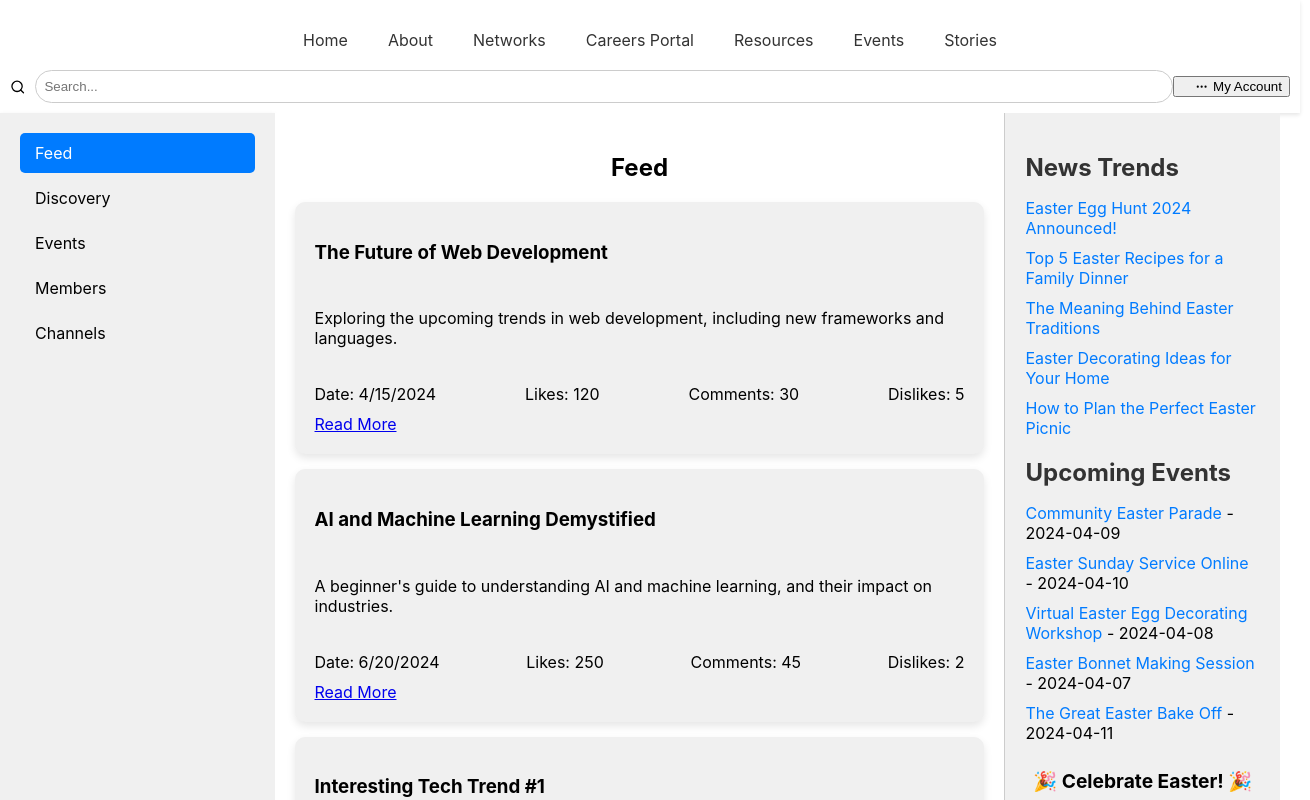
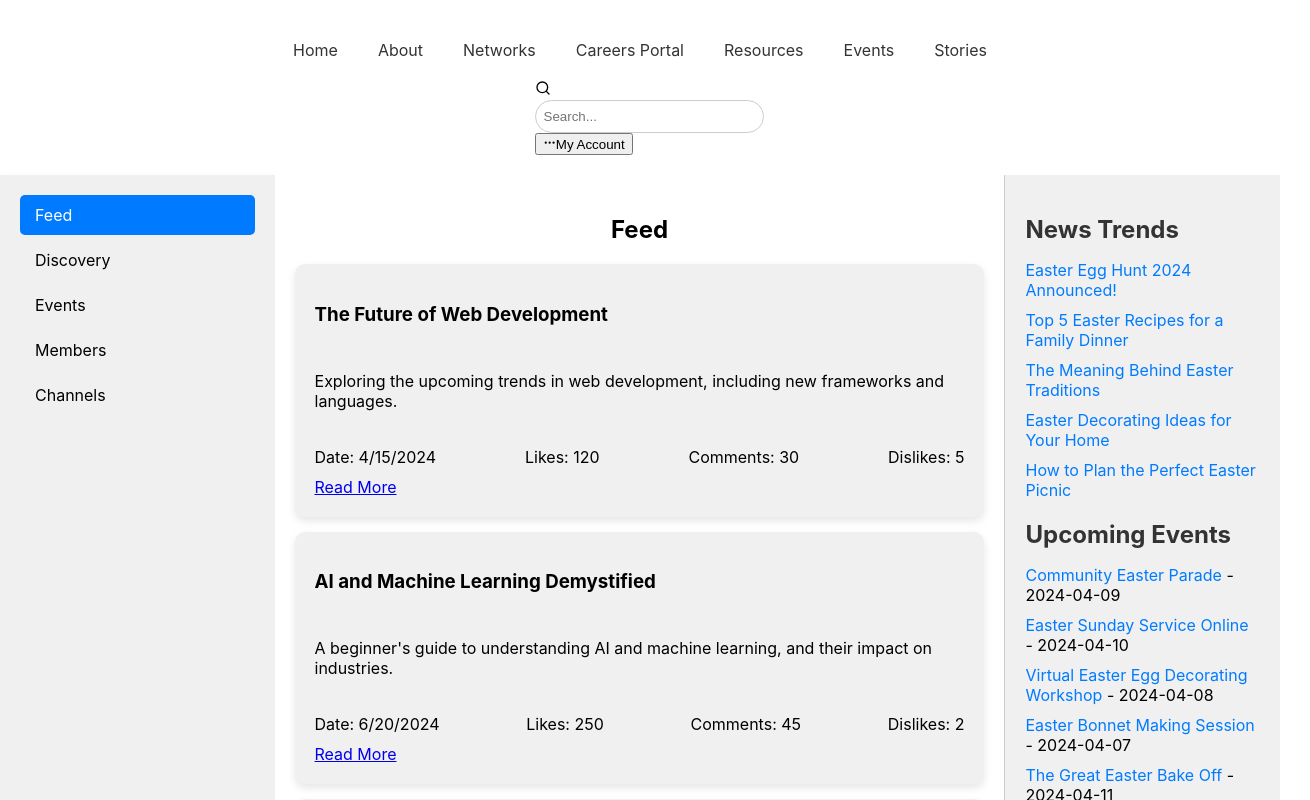
Before and after one commit to Joshua-Coded/ALU-Social-Network, a React (Create React App) app in the folder frontend/: page /dashboard in a window 1280 px wide. Shown: the top 800 px of the page, 1310 px wide, since content can reach past the window. Built offline with nearby package versions, Linux system fonts and the light colour scheme.

Commit message:
continue tomorrow

```diff
--- a/frontend/src/App.css
+++ b/frontend/src/App.css
@@ -1,39 +1,238 @@
-.App {
+/*
+.hamburger-icon {
+  align-self: flex-start;
+  cursor: pointer;
+  display: none;
+  margin-bottom: 10px;
+} */
+
+.links-container {
+  display: flex;
+  justify-content: center;
+  align-items: center;
+  width: 100%;
+  gap: 20px;
+  flex-wrap: wrap;
+}
+
+.links-container a {
+  text-decoration: none;
+  color: #333;
+  padding: 10px;
+  transition: color 0.3s ease;
+}
+
+.links-container a:hover {
+  color: #007bff;
+}
+
+.search-account-area {
+  display: flex;
+  justify-content: space-between;
+  align-items: center;
+  width: 100%;
+  padding: 0 20px;
+  /* Add padding on the sides for some spacing */
+}
+
+.search-area {
+  display: flex;
+  flex-grow: 1;
+  /* Allow the search area to take up available space */
+  align-items: center;
+  gap: 10px;
+  /* Space between search icon and input */
+}
+
+.search-input {
+  flex-grow: 1;
+  /* Ensure the input takes up available space within the search area */
+  padding: 8px;
+  border: 1px solid #ccc;
+  border-radius: 20px;
+  outline: none;
+}
+
+.account-area {
+  display: flex;
+  align-items: center;
+  gap: 5px;
+  /* Space between the "My Account" text and the horizontal dots icon */
+  padding-left: 20px;
+  /* Adds some space between search area and account area */
+}
+
+.account-area {
+  cursor: pointer;
+  display: flex;
+  align-items: center;
+  gap: 5px;
+}
+
+.account-modal {
+  position: fixed;
+  top: 50%;
+  left: 50%;
+  transform: translate(-50%, -50%);
+  width: 90%;
+  max-width: 400px;
+  background-color: #fff;
+  border-radius: 8px;
+  box-shadow: 0 4px 6px rgba(0, 0, 0, 0.2);
+  padding: 20px;
+  z-index: 1050;
+  /* High z-index to ensure modal is above everything */
+}
+
+.account-modal ul {
+  list-style: none;
+  padding: 0;
+  margin: 0;
+}
+
+.account-modal ul li {
+  padding: 10px;
+  border-bottom: 1px solid #eee;
   text-align: center;
 }
 
-.App-logo {
-  height: 40vmin;
-  pointer-events: none;
+.account-modal ul li:last-child {
+  border-bottom: none;
 }
 
-@media (prefers-reduced-motion: no-preference) {
-  .App-logo {
-    animation: App-logo-spin infinite 20s linear;
+.account-modal ul li:hover {
+  background-color: #f0f0f0;
+}
+
+@media (max-width: 768px) {
+  .hamburger-icon {
+    display: block;
+    /* Ensure visibility on mobile */
+  }
+
+  /* If you decide the search-account-area should always be visible on mobile: */
+  .search-account-area {
+    display: flex;
+    /* Always visible, unlike the links */
+    /* Consider adjusting padding or layout specifics for smaller screens */
+  }
+
+  .links-container,
+  .search-account-area.active {
+    display: flex;
+    flex-direction: column;
+    align-items: center;
   }
 }
 
-.App-header {
-  background-color: #282c34;
-  min-height: 100vh;
+/* Navigation.css */
+
+/* Always visible on desktop */
+.links-container {
+  display: flex;
+  justify-content: center;
+  align-items: center;
+  gap: 20px;
+  /* Adjust as needed */
+  flex-wrap: wrap;
+  padding: 10px 0;
+}
+
+/* Specific styles for mobile view */
+@media (max-width: 768px) {
+  .hamburger-icon {
+    display: block;
+    /* Show the icon on smaller screens */
+  }
+
+  .links-container {
+    display: none;
+    /* Initially hidden in mobile view */
+    flex-direction: column;
+    /* Stack links vertically */
+    width: 100%;
+    /* Use the full width */
+    /* Any additional styling for mobile */
+  }
+
+  .links-container.active {
+    display: flex;
+    /* Show when hamburger is clicked */
+  }
+}
+
+.navigation-container {
   display: flex;
   flex-direction: column;
   align-items: center;
-  justify-content: center;
-  font-size: calc(10px + 2vmin);
-  color: white;
+  background-color: #ffffff;
+  padding: 10px;
+  box-shadow: 0 2px 4px rgba(0, 0, 0, 0.1);
+  width: 100%;
 }
 
-.App-link {
-  color: #61dafb;
+.header-container {
+  display: flex;
+  justify-content: space-between;
+  align-items: center;
+  width: 100%;
+  max-width: 1200px;
+  /* Adjust based on your design preference */
+  margin: 0 auto;
 }
 
-@keyframes App-logo-spin {
-  from {
-    transform: rotate(0deg);
+.logo {
+  height: 50px;
+  /* Adjust based on your logo's size */
+}
+
+.search-bar {
+  display: flex;
+  align-items: center;
+  gap: 10px;
+  flex-grow: 1;
+  /* Allows the search bar to take up available space */
+}
+
+.search-icon {
+  cursor: pointer;
+}
+
+.search-input {
+  width: 100%;
+  /* Allows the input to fill the space in the search bar */
+  padding: 8px;
+  border: 1px solid #ccc;
+  border-radius: 20px;
+  outline: none;
+}
+
+.hamburger-icon {
+  display: none;
+  /* Initially hidden for desktop view */
+  cursor: pointer;
+}
+
+@media (max-width: 768px) {
+  .hamburger-icon {
+    display: block;
+    /* Show the icon on smaller screens */
   }
 
-  to {
-    transform: rotate(360deg);
+  /* Adjust the search bar's visibility or appearance as needed for mobile */
+  .search-bar {
+    /* Optional: Adjust the size or hide on very small screens */
+  }
+
+  .links-container,
+  .links-container.active {
+    display: none;
+    /* Adjust if you want to show or hide links differently on mobile */
+  }
+
+  .links-container.active {
+    display: flex;
+    flex-direction: column;
+    align-items: center;
   }
 }
--- a/frontend/src/components/Navigation.css
+++ b/frontend/src/components/Navigation.css
@@ -17,14 +17,6 @@
     margin-bottom: 10px;
 }
 
-.links-container {
-    display: flex;
-    justify-content: center;
-    align-items: center;
-    width: 100%;
-    gap: 20px;
-    flex-wrap: wrap;
-}
 
 .links-container a {
     text-decoration: none;
@@ -37,48 +29,38 @@
     color: #007bff;
 }
 
+/*
 .search-account-area {
     display: flex;
     justify-content: space-between;
     align-items: center;
     width: 100%;
     padding: 0 20px;
-    /* Add padding on the sides for some spacing */
-}
+} */
 
-.search-area {
+/* .search-area {
     display: flex;
     flex-grow: 1;
-    /* Allow the search area to take up available space */
+
     align-items: center;
     gap: 10px;
-    /* Space between search icon and input */
-}
 
-.search-input {
+} */
+
+/* .search-input {
     flex-grow: 1;
-    /* Ensure the input takes up available space within the search area */
     padding: 8px;
     border: 1px solid #ccc;
     border-radius: 20px;
     outline: none;
-}
+} */
 
-.account-area {
-    display: flex;
-    align-items: center;
-    gap: 5px;
-    /* Space between the "My Account" text and the horizontal dots icon */
-    padding-left: 20px;
-    /* Adds some space between search area and account area */
-}
-
-.account-area {
+/* .account-area {
     cursor: pointer;
     display: flex;
     align-items: center;
     gap: 5px;
-}
+} */
 
 .account-modal {
     position: fixed;
@@ -89,10 +71,9 @@
     max-width: 400px;
     background-color: #fff;
     border-radius: 8px;
-    box-shadow: 0 4px 6px rgba(0, 0, 0, 0.2);
+    box-shadow: 0 4px 6px rgba(0, 0, 0, 0.9);
     padding: 20px;
     z-index: 1050;
-    /* High z-index to ensure modal is above everything */
 }
 
 .account-modal ul {
@@ -118,14 +99,10 @@
 @media (max-width: 768px) {
     .hamburger-icon {
         display: block;
-        /* Ensure visibility on mobile */
     }
 
-    /* If you decide the search-account-area should always be visible on mobile: */
     .search-account-area {
         display: flex;
-        /* Always visible, unlike the links */
-        /* Consider adjusting padding or layout specifics for smaller screens */
     }
 
     .links-container,
@@ -136,51 +113,16 @@
     }
 }
 
-/* Navigation.css */
 
-/* Always visible on desktop */
 .links-container {
     display: flex;
     justify-content: center;
     align-items: center;
     gap: 20px;
-    /* Adjust as needed */
     flex-wrap: wrap;
     padding: 10px 0;
 }
 
-/* Specific styles for mobile view */
-@media (max-width: 768px) {
-    .hamburger-icon {
-        display: block;
-        /* Show the icon on smaller screens */
-    }
-
-    .links-container {
-        display: none;
-        /* Initially hidden in mobile view */
-        flex-direction: column;
-        /* Stack links vertically */
-        width: 100%;
-        /* Use the full width */
-        /* Any additional styling for mobile */
-    }
-
-    .links-container.active {
-        display: flex;
-        /* Show when hamburger is clicked */
-    }
-}
-
-.navigation-container {
-    display: flex;
-    flex-direction: column;
-    align-items: center;
-    background-color: #ffffff;
-    padding: 10px;
-    box-shadow: 0 2px 4px rgba(0, 0, 0, 0.1);
-    width: 100%;
-}
 
 .header-container {
     display: flex;
@@ -188,7 +130,6 @@
     align-items: center;
     width: 100%;
     max-width: 1200px;
-    /* Adjust based on your design preference */
     margin: 0 auto;
 }
 
```
